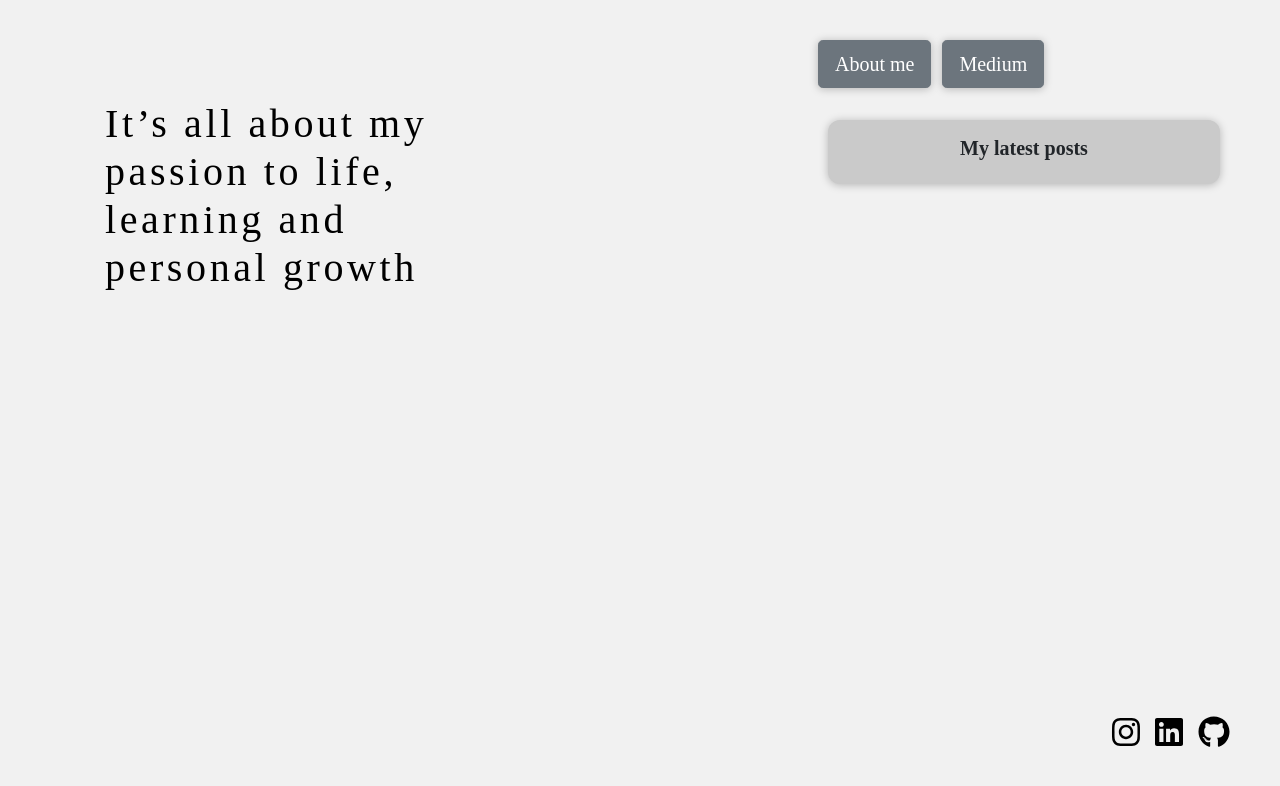
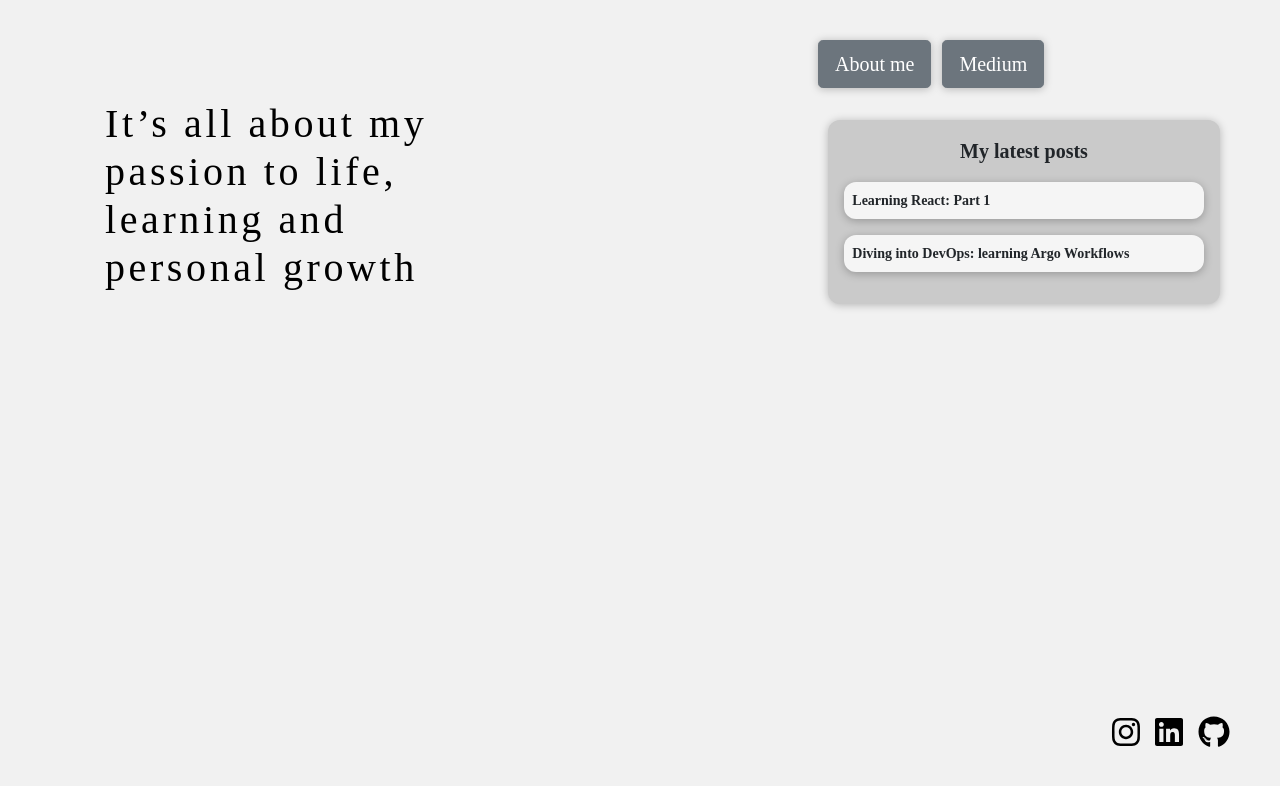
Before and after one commit to olesiaMartushkanova/react-typescript-blog, a React (Create React App) app in the folder my-app/: page / in a window 1280 px wide. Shown: the top 786 px of the page. Built offline with nearby package versions, Linux system fonts and the light colour scheme; a web font is replaced by a local one.

Commit message:
container is ready but not clickable

```diff
--- a/my-app/src/components/LatestPosts/LatestPosts.css
+++ b/my-app/src/components/LatestPosts/LatestPosts.css
@@ -1,6 +1,6 @@
 @import url('https://fonts.googleapis.com/css2?family=Dela+Gothic+One&family=Rhodium+Libre&display=swap');
 
-.latestsPosts {
+.latestPostsContainer {
   padding: 1rem;
   background-color: rgb(202, 202, 202);
   margin: 2rem auto;
@@ -8,9 +8,6 @@
   max-width: 95%;
   border-radius: 12px;
   box-shadow: 0 1px 8px rgba(0, 0, 0, 0.25);
-}
-
-.title {
   font-family: 'Rhodium Libre', serif;
   font-size: 20px;
   text-align: center;
--- a/my-app/src/components/LatestPosts/LatestPosts.tsx
+++ b/my-app/src/components/LatestPosts/LatestPosts.tsx
@@ -1,11 +1,12 @@
-import './LatestPosts.css';
+import PostItem from '../PostItem/PostItem';
+import { IPostItem } from '../../types';
 
-const LatestPosts = () => {
-  return (
-    <div className='latestsPosts'>
-      <h3 className='title'>My latest posts</h3>
+const LatestPosts = ({ props }: any) => {
+  return props.map((postItem: IPostItem) => (
+    <div>
+      <PostItem title={postItem.title} path={postItem.path} />
     </div>
-  );
+  ));
 };
 
 export default LatestPosts;
--- /dev/null
+++ b/my-app/src/components/PostItem/PostItem.css
@@ -0,0 +1,11 @@
+.postItem {
+  display: flex;
+  justify-content: space-between;
+  align-items: center;
+  box-shadow: 0 2px 8px rgba(0, 0, 0, 0.25);
+  padding: 0.5rem;
+  margin: 1rem 0;
+  border-radius: 12px;
+  background-color: whitesmoke;
+  font-size: 14px;
+}
--- /dev/null
+++ b/my-app/src/components/PostItem/PostItem.tsx
@@ -0,0 +1,14 @@
+import { IPostItem } from '../../types';
+import './PostItem.css';
+
+const PostItem = (props: IPostItem) => {
+  const { title, path } = props;
+
+  return (
+    <div className='postItem'>
+      {title}
+      <a href={path} target='_blank'></a>
+    </div>
+  );
+};
+export default PostItem;
--- a/my-app/src/components/SocialFollow/SocialFollow.tsx
+++ b/my-app/src/components/SocialFollow/SocialFollow.tsx
@@ -8,7 +8,7 @@ const SocialFollow = ({ props }: any) => {
       <FontAwesomeIcon
         icon={socialButton.icon}
         className={socialButton.className}
-        color={socialButton.color}
+        color='black'
         size='2x'></FontAwesomeIcon>
     </a>
   ));
--- a/my-app/src/constants.ts
+++ b/my-app/src/constants.ts
@@ -3,7 +3,7 @@ import {
   faLinkedin,
   faGithub,
 } from '@fortawesome/free-brands-svg-icons';
-import { ISocialFollow } from './types';
+import { IPostItem, ISocialFollow } from './types';
 
 export const ABOUT_ME_PATH = '/about-me';
 export const HOME_PATH = '/';
@@ -15,19 +15,29 @@ export const SOCIAL_BUTTONS: Array<ISocialFollow> = [
   {
     icon: faInstagram,
     className: 'instagram',
-    color: 'black',
     path: 'https://www.instagram.com/olesia_learns/',
   },
   {
     icon: faLinkedin,
     className: 'linkedin',
-    color: 'black',
     path: 'https://www.linkedin.com/in/olesia-martushkanova/',
   },
   {
     icon: faGithub,
     className: 'github',
-    color: 'black',
     path: 'https://github.com/olesiaMartushkanova',
   },
 ];
+
+const BASE_MEDIUM_PATH = 'https://medium.com/me/';
+
+export const LATEST_POSTS: Array<IPostItem> = [
+  {
+    title: 'Learning React: Part 1',
+    path: `${BASE_MEDIUM_PATH}/stories/drafts`,
+  },
+  {
+    title: 'Diving into DevOps: learning Argo Workflows',
+    path: `${BASE_MEDIUM_PATH}/stories/drafts`,
+  },
+];
--- a/my-app/src/pages/Home/Home.tsx
+++ b/my-app/src/pages/Home/Home.tsx
@@ -1,6 +1,7 @@
 import './Home.css';
 import {
   ABOUT_ME_PATH,
+  LATEST_POSTS,
   MEDIUM_PATH,
   SOCIAL_BUTTONS,
   TITLE_TEXT,
@@ -9,6 +10,7 @@ import MainButton from '../../components/MainButton/MainButton';
 import SocialFollow from '../../components/SocialFollow/SocialFollow';
 import LatestPosts from '../../components/LatestPosts/LatestPosts';
 import 'bootstrap/dist/css/bootstrap.min.css';
+import '../../components/LatestPosts/LatestPosts.css';
 
 const Home = () => {
   return (
@@ -33,8 +35,9 @@ const Home = () => {
             />
           </div>
 
-          <div id='latestPostsContainer' className='latestPostsContainer'>
-            <LatestPosts />
+          <div className='latestPostsContainer'>
+            My latest posts
+            <LatestPosts props={LATEST_POSTS} />
           </div>
 
           {/* <div id='contactMeContainer' className='contactMeContainer'></div> */}
--- a/my-app/src/types.ts
+++ b/my-app/src/types.ts
@@ -11,3 +11,8 @@ export interface IMainButton {
 export interface ISocialFollow extends FontAwesomeIconProps {
   path: string;
 }
+
+export interface IPostItem {
+  title: string;
+  path: string;
+}
```
